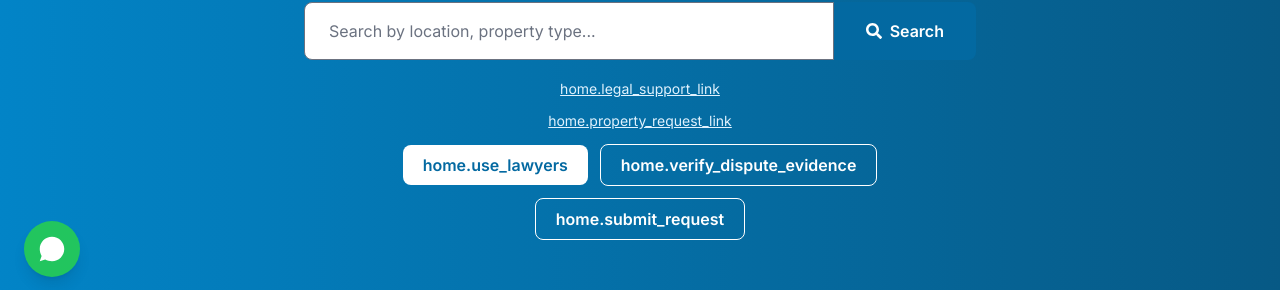
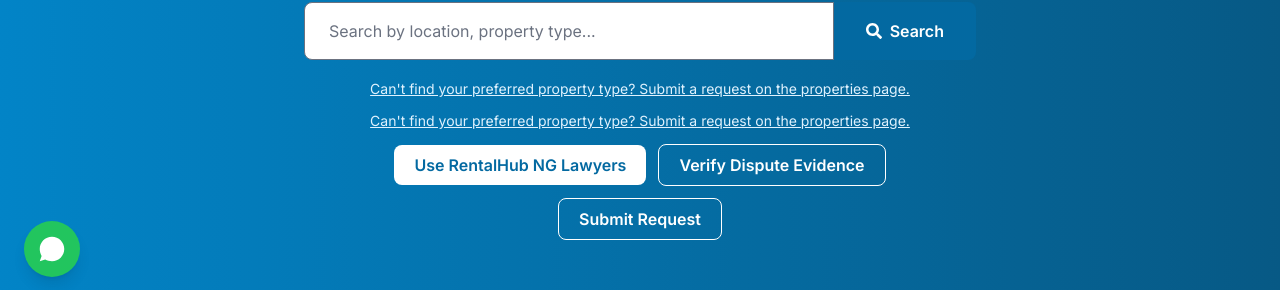
Before and after one commit to Mr-Simplicity-dev/RentalHub, a React (Create React App) app in the folder client/: page / in a window 1280 px wide. Shown: the part 499-789 px from the top of the page. Built offline with nearby package versions, Linux system fonts and the light colour scheme; no server answers.

Commit message:
make changes

```diff
--- a/client/src/components/common/Header.jsx
+++ b/client/src/components/common/Header.jsx
@@ -1017,7 +1017,7 @@ return (
 
           <MobileNavLink
             to="/verify-case"
-            label={t('header.verify_evidence')}
+            label={t('Verify Evidence')}
             onClick={closeMobileMenu}
           />
 
--- a/client/src/pages/Home.jsx
+++ b/client/src/pages/Home.jsx
@@ -240,14 +240,14 @@ const Home = () => {
                 to="/lawyers"
                 className="underline text-primary-100 hover:text-white text-sm transition-colors duration-300 inline-block hover:scale-105"
               >
-                {t('home.legal_support_link')}
+                {t('Can\'t find your preferred property type? Submit a request on the properties page.')}
               </Link>
               <div className="mt-2">
                 <Link
                   to="/properties?request=1#tenant-request"
                   className="underline text-primary-100 hover:text-white text-sm transition-colors duration-300 inline-block hover:scale-105"
                 >
-                  {t('home.property_request_link')}
+                  {t('Can\'t find your preferred property type? Submit a request on the properties page.')}
                 </Link>
               </div>
               <div className="mt-3 flex flex-wrap items-center justify-center gap-3">
@@ -255,13 +255,13 @@ const Home = () => {
                   to="/lawyers"
                   className="inline-block bg-white text-primary-700 px-5 py-2 rounded-lg font-semibold hover:bg-gray-100 transition-all duration-300 transform hover:-translate-y-0.5 hover:shadow-lg"
                 >
-                  {t('home.use_lawyers')}
+                  {t('Use RentalHub NG Lawyers')}
                 </Link>
                 <Link
                   to="/verify-case"
                   className="inline-block border border-white px-5 py-2 rounded-lg font-semibold text-white hover:bg-primary-700 transition-all duration-300 transform hover:-translate-y-0.5 hover:shadow-lg"
                 >
-                  {t('home.verify_dispute_evidence')}
+                  {t('Verify Dispute Evidence')}
                 </Link>
               </div>
               <div className="mt-3 flex justify-center">
@@ -269,7 +269,7 @@ const Home = () => {
                   to="/properties?request=1#tenant-request"
                   className="inline-block border border-white px-5 py-2 rounded-lg font-semibold text-white hover:bg-primary-700 transition-all duration-300 transform hover:-translate-y-0.5 hover:shadow-lg"
                 >
-                  {t('home.submit_request')}
+                  {t('Submit Request')}
                 </Link>
               </div>
             </div>
```
